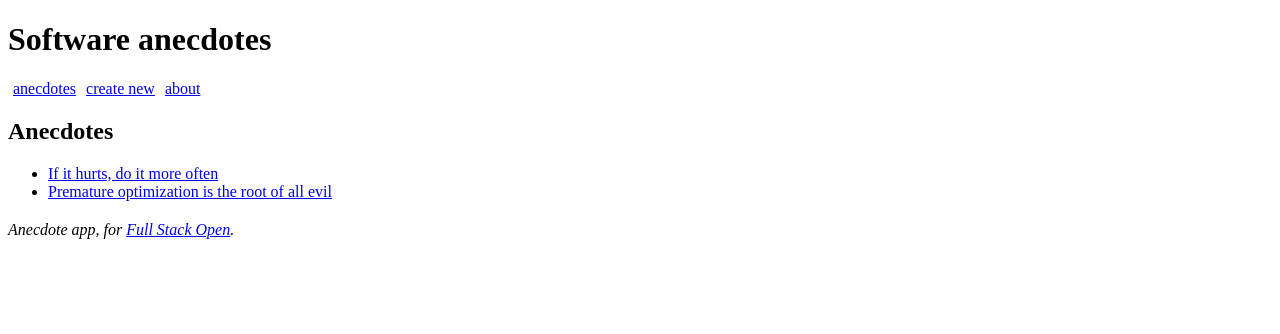
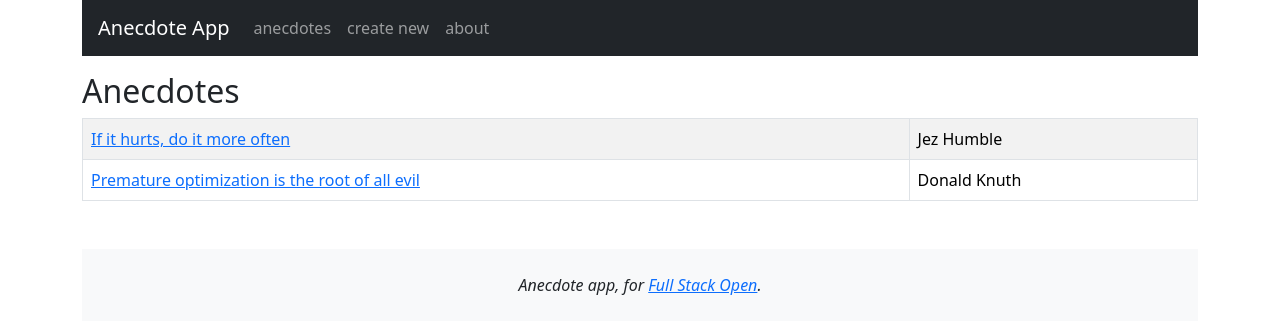
Before and after one commit to natashachikuni-ux/fullstackopen-exercises, a React (Vite) app in the folder redux-anecdotes/: page / in a window 1280 px wide. Shown: the top 334 px of the page. Built offline with nearby package versions, Linux system fonts and the light colour scheme.

Commit message:
style: finish part 7 with react-bootstrap styling

```diff
--- a/redux-anecdotes/package.json
+++ b/redux-anecdotes/package.json
@@ -13,7 +13,9 @@
     "@reduxjs/toolkit": "^2.11.2",
     "@tanstack/react-query": "^5.99.2",
     "axios": "^1.15.1",
+    "bootstrap": "^5.3.8",
     "react": "^19.2.5",
+    "react-bootstrap": "^2.10.10",
     "react-dom": "^19.2.5",
     "react-redux": "^9.2.0",
     "react-router-dom": "^7.14.2",
--- a/redux-anecdotes/src/App.jsx
+++ b/redux-anecdotes/src/App.jsx
@@ -1,3 +1,4 @@
+import { Table, Alert, Navbar, Nav } from 'react-bootstrap'
 import { useState } from 'react'
 import {
   Routes, Route, Link, useMatch, useNavigate
@@ -6,45 +7,38 @@ import {
 // 1. THE CUSTOM HOOK
 const useField = (type) => {
   const [value, setValue] = useState('')
+  const onChange = (event) => { setValue(event.target.value) }
+  const reset = () => { setValue('') }
 
-  const onChange = (event) => {
-    setValue(event.target.value)
+  return { type, value, onChange, reset }
 }
 
-  const reset = () => {
-    setValue('')
-  }
-
-  return {
-    type,
-    value,
-    onChange,
-    reset
-  }
-}
-
+// 2. SUB-COMPONENTS
 const AnecdoteList = ({ anecdotes }) => (
   <div>
     <h2>Anecdotes</h2>
-    <ul>
-      {anecdotes.map(anecdote =>
-        <li key={anecdote.id}>
+    <Table striped bordered hover>
+      <tbody>
+        {anecdotes.map(anecdote => (
+          <tr key={anecdote.id}>
+            <td>
               <Link to={`/anecdotes/${anecdote.id}`}>{anecdote.content}</Link>
-        </li>
-      )}
-    </ul>
+            </td>
+            <td>{anecdote.author}</td>
+          </tr>
+        ))}
+      </tbody>
+    </Table>
   </div>
 )
 
-const Anecdote = ({ anecdote }) => {
-  return (
+const Anecdote = ({ anecdote }) => (
   <div>
     <h2>{anecdote.content} by {anecdote.author}</h2>
     <div>has {anecdote.votes} votes</div>
     <p>for more info see <a href={anecdote.info}>{anecdote.info}</a></p>
   </div>
 )
-}
 
 const About = () => (
   <div>
@@ -54,7 +48,6 @@ const About = () => (
   </div>
 )
 
-// 2. UPDATED CREATENEW USING CUSTOM HOOKS
 const CreateNew = ({ addNew }) => {
   const content = useField('text')
   const author = useField('text')
@@ -72,7 +65,6 @@ const CreateNew = ({ addNew }) => {
     navigate('/')
   }
 
-  // New reset handler
   const handleReset = (e) => {
     e.preventDefault()
     content.reset()
@@ -80,51 +72,42 @@ const CreateNew = ({ addNew }) => {
     info.reset()
   }
 
-  // We "destructure" the reset out of the object so it's not passed to the input
-  // Only 'type', 'value', and 'onChange' remain in the 'spread' variable
-  const { reset: contentReset, ...contentInput } = content
-  const { reset: authorReset, ...authorInput } = author
-  const { reset: infoReset, ...infoInput } = info
+  const { reset: _, ...contentInput } = content
+  const { reset: __, ...authorInput } = author
+  const { reset: ___, ...infoInput } = info
 
   return (
     <div>
       <h2>create a new anecdote</h2>
       <form onSubmit={handleSubmit}>
-        <div>
-          content: <input {...contentInput} />
-        </div>
-        <div>
-          author: <input {...authorInput} />
-        </div>
-        <div>
-          url for info: <input {...infoInput} />
-        </div>
-        <button type="submit">create</button>
-        <button type="button" onClick={handleReset}>reset</button>
+        <div className="mb-2">content: <input className="form-control" {...contentInput} /></div>
+        <div className="mb-2">author: <input className="form-control" {...authorInput} /></div>
+        <div className="mb-2">url: <input className="form-control" {...infoInput} /></div>
+        <button className="btn btn-primary me-2" type="submit">create</button>
+        <button className="btn btn-secondary" type="button" onClick={handleReset}>reset</button>
       </form>
     </div>
   )
 }
+
+// 3. MAIN APP COMPONENT
 const App = () => {
   const [anecdotes, setAnecdotes] = useState([
     {
       content: 'If it hurts, do it more often',
       author: 'Jez Humble',
       info: 'https://martinfowler.com/bliki/FrequencyReducesDifficulty.html',
-      votes: 0,
-      id: 1
+      votes: 0, id: 1
     },
     {
       content: 'Premature optimization is the root of all evil',
       author: 'Donald Knuth',
       info: 'http://wiki.c2.com/?PrematureOptimization',
-      votes: 0,
-      id: 2
+      votes: 0, id: 2
     }
   ])
 
   const [notification, setNotification] = useState('')
-
   const match = useMatch('/anecdotes/:id')
   const anecdote = match
     ? anecdotes.find(a => a.id === Number(match.params.id))
@@ -137,22 +120,21 @@ const App = () => {
     setTimeout(() => setNotification(''), 5000)
   }
 
-  const padding = { padding: 5 }
+  return (
+    <div className="container">
+      <Navbar collapseOnSelect expand="lg" bg="dark" variant="dark" className="mb-3">
+        <Navbar.Brand className="ms-3">Anecdote App</Navbar.Brand>
+        <Navbar.Toggle aria-controls="responsive-navbar-nav" />
+        <Navbar.Collapse id="responsive-navbar-nav">
+          <Nav className="me-auto">
+            <Nav.Link as={Link} to="/">anecdotes</Nav.Link>
+            <Nav.Link as={Link} to="/create">create new</Nav.Link>
+            <Nav.Link as={Link} to="/about">about</Nav.Link>
+          </Nav>
+        </Navbar.Collapse>
+      </Navbar>
 
-  return (
-    <div>
-      <h1>Software anecdotes</h1>
-      <div>
-        <Link style={padding} to="/">anecdotes</Link>
-        <Link style={padding} to="/create">create new</Link>
-        <Link style={padding} to="/about">about</Link>
-      </div>
-
-      {notification && (
-        <div style={{ border: '2px solid red', padding: 10, margin: '10px 0' }}>
-          {notification}
-        </div>
-      )}
+      {notification && <Alert variant="success">{notification}</Alert>}
 
       <Routes>
         <Route path="/anecdotes/:id" element={<Anecdote anecdote={anecdote} />} />
@@ -161,9 +143,9 @@ const App = () => {
         <Route path="/about" element={<About />} />
       </Routes>
 
-      <div style={{ marginTop: 20 }}>
+      <footer className="mt-5 p-4 bg-light text-center">
         <i>Anecdote app, for <a href='https://fullstackopen.com/'>Full Stack Open</a>.</i>
-      </div>
+      </footer>
     </div>
   )
 }
--- a/redux-anecdotes/src/main.jsx
+++ b/redux-anecdotes/src/main.jsx
@@ -1,3 +1,4 @@
+import 'bootstrap/dist/css/bootstrap.min.css'
 import React from 'react'
 import ReactDOM from 'react-dom/client'
 import { QueryClient, QueryClientProvider } from '@tanstack/react-query'
```
Also changed, not shown: 1 other file (tests, documents, lock files or other folders). Lines whose indentation alone changed are shown as unchanged.
